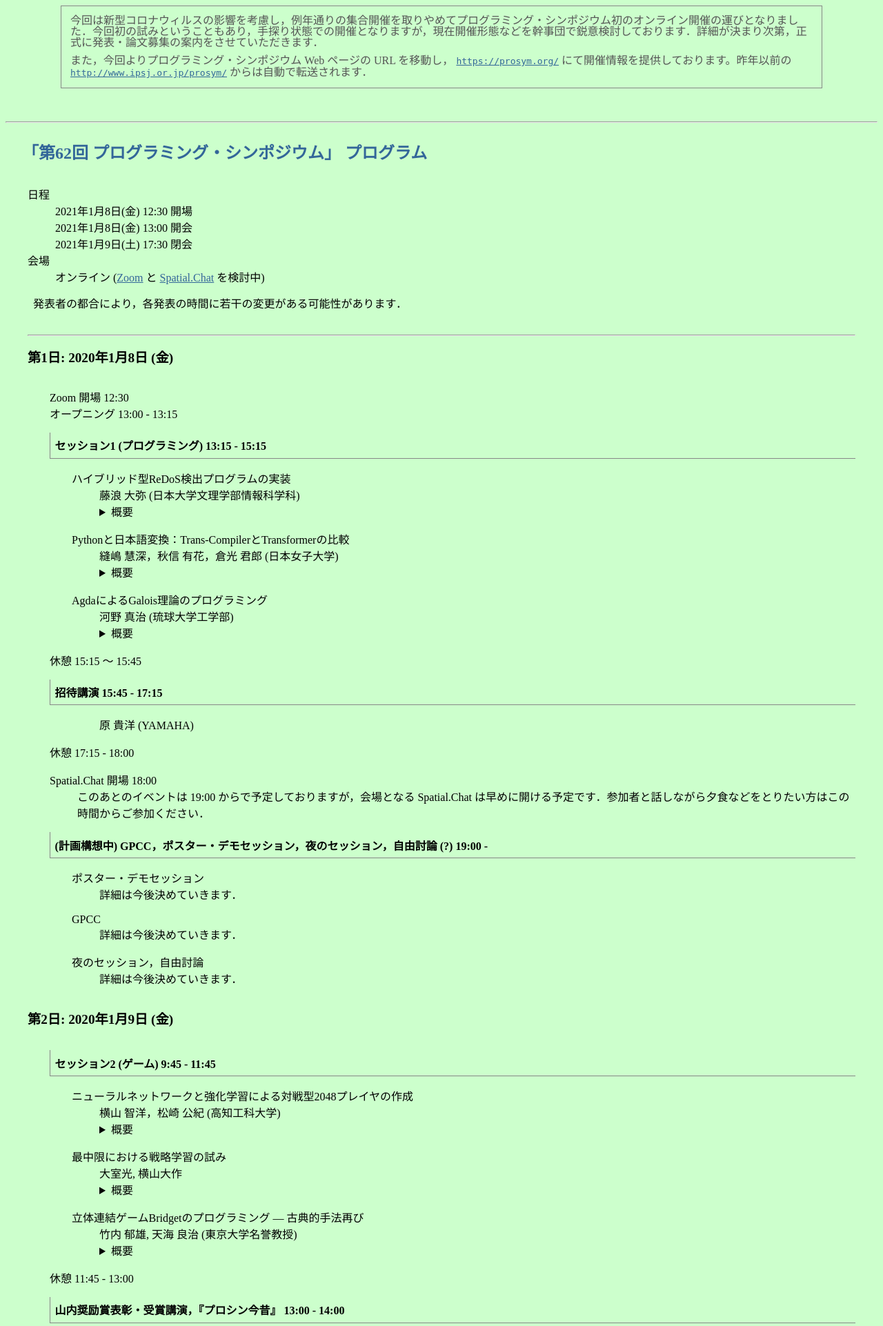
After one commit to prosym/test, a PHP site: page /62/program.html in a window 1280 px wide. The commit adds this page. Shown: the top 1922 px of the page at 69% size. Run offline with PHP 8.4, Linux system fonts and the light colour scheme.

Commit message:
62: program

```diff
--- a/62/cfp.html
+++ b/62/cfp.html
@@ -14,7 +14,7 @@
 
 <hr/>
 
-<main>
+<main id="cfp">
 
 <h1>「第62回 プログラミング・シンポジウム」 発表・論文募集のご案内</h1>
 
--- /dev/null
+++ b/62/program.html
@@ -0,0 +1,191 @@
+<!DOCTYPE html>
+<html lang="ja">
+<head>
+  <meta charset="utf-8">
+  <title>「第62回 プログラミング・シンポジウム」 プログラム</title>
+  <link rel="stylesheet" href="style.css" type="text/css" />
+</head>
+<body>
+
+<aside>
+<p>今回は新型コロナウィルスの影響を考慮し，例年通りの集合開催を取りやめてプログラミング・シンポジウム初のオンライン開催の運びとなりました．今回初の試みということもあり，手探り状態での開催となりますが，現在開催形態などを幹事団で鋭意検討しております．詳細が決まり次第，正式に発表・論文募集の案内をさせていただきます．</p>
+<p>また，今回よりプログラミング・シンポジウム Web ページの URL を移動し， <a href="https://prosym.org/"><code class="url">https://prosym.org/</code></a> にて開催情報を提供しております。昨年以前の <a href="http://www.ipsj.or.jp/prosym/"><code class="url">http://www.ipsj.or.jp/prosym/</code></a> からは自動で転送されます．</p>
+</aside>
+
+<hr/>
+
+<main id="program">
+
+<h1>「第62回 プログラミング・シンポジウム」 プログラム</h1>
+
+<div class="content">
+
+<section id="date-and-venue">
+
+<dl>
+  <dt>日程</dt>
+  <dd>2021年1月8日(金) 12:30 開場</dd>
+  <dd>2021年1月8日(金) 13:00 開会</dd>
+  <dd>2021年1月9日(土) 17:30 閉会</dd>
+  <dt>会場</dt>
+  <dd>オンライン (<a href="https://zoom.us/">Zoom</a> と <a href="https://spatial.chat/">Spatial.Chat</a> を検討中)</dd>
+</dl>
+
+<p>発表者の都合により，各発表の時間に若干の変更がある可能性があります．</p>
+
+</section>
+
+<hr/>
+
+<h2>第1日: 2020年1月8日 (金)</h2>
+
+<section id="day1">
+
+<dl>
+  <dt>Zoom 開場 12:30</dt>
+  <dt>オープニング 13:00 - 13:15</dt>
+</dl>
+
+<h3>セッション1 (プログラミング) 13:15 - 15:15</h3>
+
+<dl class="session">
+  <dt>ハイブリッド型ReDoS検出プログラムの実装</dt>
+  <dd>藤浪 大弥 (日本大学文理学部情報科学科)</dd>
+  <dd class="abstract"><details><summary>概要</summary><blockquote>ReDoSとは高い負荷をかけてサービスを妨害するDoS (Denial-of-Service) 攻撃の一種で、バックトラック型の正規表現エンジンではパターンによってはマッチングに入力文字列に対して非線形な(二乗や指数的な)時間がかかる場合があることを利用したものである。
+この脆弱性は次の2つの方法で検出できることが知られている。
+1) パターンに対応する非決定性有限状態オートマトン(NFA)の遷移関数から、ReDoSの原因となるような構造を探索する。
+2) 遺伝的アルゴリズムによって入力文字列をいくつも生成し(ファジング)、ReDoSの原因となるような文字列を発見する。
+NFAを用いる場合は原理的に対応の難しい構文があり、ファジングの場合は必ずしもReDoSを検出できるとは限らない。
+本発表では、パターンに応じて適切な検出手法を選択する、ハイブリッド型ReDoS検出プログラムの紹介を行う。</blockquote></details></dd>
+  <dt>Pythonと日本語変換：Trans-CompilerとTransformerの比較</dt>
+  <dd>縫嶋 慧深，秋信 有花，倉光 君郎 (日本女子大学)</dd>
+  <dd class="abstract"><details><summary>概要</summary><blockquote>近年、深層学習技術の登場により，文書要約や質問応答など、自然言語処理は目覚ましい発展を遂げている. 我々は、これらの技術発展をソフトウェア開発においても享受するため、ソースコードを形式化された自然言語に変換する手法を提案する。本発表では、Pythonコードを日本語記述に変換する過程で、従来の形式的な変換に基づくTrans-Compiler と最新のニューラル機械翻訳技法であるTransformer によるの変換を比較する予定である。また、逆変換となる自然言語からのコード生成などの展望について述べたい。</blockquote></details></dd>
+  <dt>AgdaによるGalois理論のプログラミング</dt>
+  <dd>河野 真治 (琉球大学工学部)</dd>
+  <dd class="abstract"><details><summary>概要</summary><blockquote>群論の検証をプログラミングで行う研究はたくさんあるが、検証と証明を同時におこなうには証明支援系が適している。代数方程式の複数の解はそれを入れ替えても方程式を満たすので交換に対する群に対して不変になっている。方程式をより低次の方程式の解に帰着できる条件は交換子g ⁻¹ ∙ h ⁻¹ ∙ g ∙ hが単位元になることなので、それを全部計算してやれば良い。対称群は有限なので計算自体は容易だが、その計算と証明との関係を示すにはAgdaの証明を含むデータ構造が必要になる。そのためのFresh listやco-induction について考察する。</blockquote></details></dd>
+</dl>
+
+<dl>
+  <dt>休憩 15:15 〜 15:45</dt>
+</dl>
+
+<h3>招待講演 15:45 - 17:15</h3>
+
+<dl class="session">
+  <dd>原 貴洋 (YAMAHA)</dd>
+</dl>
+
+<dl>
+  <dt>休憩 17:15 - 18:00</dt>
+</dl>
+
+<dl>
+  <dt>Spatial.Chat 開場 18:00</dt>
+  <dd>このあとのイベントは 19:00 からで予定しておりますが，会場となる Spatial.Chat は早めに開ける予定です．参加者と話しながら夕食などをとりたい方はこの時間からご参加ください．</dd>
+</dl>
+
+<h3>(計画構想中) GPCC，ポスター・デモセッション，夜のセッション，自由討論 (?) 19:00 -</h3>
+
+<dl class="session">
+  <dt>ポスター・デモセッション</dt>
+  <dd>詳細は今後決めていきます．</dd>
+  <dt>GPCC</dt>
+  <dd>詳細は今後決めていきます．</dd>
+  <dt>夜のセッション，自由討論</dt>
+  <dd>詳細は今後決めていきます．</dd>
+</dl>
+
+</section>
+
+<h2>第2日: 2020年1月9日 (金)</h2>
+
+<section id="day2">
+
+<h3>セッション2 (ゲーム) 9:45 - 11:45</h3>
+
+<dl class="session">
+  <dt>ニューラルネットワークと強化学習による対戦型2048プレイヤの作成</dt>
+  <dd>横山 智洋，松崎 公紀 (高知工科大学)</dd>
+  <dd class="abstract"><details><summary>概要</summary><blockquote>「対戦型2048」とは、一人ゲーム「2048」を二人ゲームに拡張したものである。対戦型2048の特徴の一つは、攻撃側と防御側でプレイが非対称なことである。これまで2015年のGPCCの問題として採用され、いくつかのプレイヤが実装された。本研究では、ニューラルネットワークと強化学習を用いて対戦型2048プレイヤを作成した。ニューラルネットワークは、全体5層からなる畳み込みニューラルネットワーク[松崎, 投稿中]を用いた。学習の方法として二通りの実験を行った。一つは、防御側の学習と攻撃側の学習を交互に行うものである。もう一つは、防御側の学習と攻撃側の学習を同時に行うものである。本発表では、学習方法について説明するとともに、得られたニューラルネットワークプレイヤ間の対戦結果について報告する。</blockquote></details></dd>
+  <dt>最中限における戦略学習の試み</dt>
+  <dd>大室光, 横山大作</dd>
+  <dd class="abstract"><details><summary>概要</summary><blockquote>"最中限とは3人プレイのトランプゲームである。ルールはシンプルだが、多くの場面で中間の順位を狙う必要がある、独特の難しさがあるゲームである。大域的な戦略をたててちょうど良い程度の得点を狙い、局所的な戦術を用いてその得点を実際に獲得していく、という組み合わせが必要となり、コンピュータプレイヤ作成には複雑な要求があるゲームであるといってよい。
+本研究では、ヒューリスティックな解法、並びにTD法を用いた強化学習によるプレイヤを作成し、ランダムプレイヤとの対戦を用いてその有効性を探る。"</blockquote></details></dd>
+  <dt>立体連結ゲームBridgetのプログラミング — 古典的手法再び</dt>
+  <dd>竹内 郁雄, 天海 良治 (東京大学名誉教授)</dd>
+  <dd class="abstract"><details><summary>概要</summary><blockquote>英国発の立体型の連結ゲームBridget（ブリジット）はまだ日本では発売されていないようだが，競技してみると予想外に奥深いゲームである．正立方体4個を連結してできるテトロミノの駒14個を交互に打ち，8x8の盤面を（上から見て）対辺同士を連結すれば勝利するのだが，手の選択の分岐数が多いのと，形状の組合せが対象となるのでプログラミングは比較的面倒である．BridgetはGPCC2019の問題にもなっており，2020の夏のプロシンで対戦デビューをした．本稿では，深層学習や最新のGUIを使わない「古典的手法」のみで，定跡の半自動生成を含め，ある程度強いプログラムを開発したことについて報告する．なお，付録でGobblet Gobblersという楽しいゲームの完全解析を行ったことについても述べる．</blockquote></details></dd>
+</dl>
+
+<dl>
+  <dt>休憩 11:45 - 13:00</dt>
+</dl>
+
+<h3>山内奨励賞表彰・受賞講演，『プロシン今昔』 13:00 - 14:00</h3>
+
+<dl class="session">
+  <dt>山内奨励賞受賞論文: 「静的型つき組版処理システムSATySFi」 諏訪敬之</dt>
+  <dt>『プロシン今昔』</dt>
+</dl>
+
+<dl>
+  <dt>休憩 14:00 - 14:30</dt>
+</dl>
+
+<h3>セッション3 (教育) 14:30 - 17:10</h3>
+
+<dl class="session">
+  <dt>初心者のプログラムを正誤と質で評価するシステム</dt>
+  <dd>鄭 佳健 (電気通信大学 情報・ネットワーク工学専攻 寺田研究室)</dd>
+  <dd class="abstract"><details><summary>概要</summary><blockquote>　プログラミングを習得するためには練習問題を解くのが効果的である。
+　しかし、初心者が正解にたどり着くのはそれほど簡単なことではないので、正解に近い、「惜しい」プログラムを評価する方法が必要である。
+　一般のプログラミングコンテストなどでは、テスト入力に対する出力が正解と一致するかどうかで正誤を判定する。これに対し、本研究では正解プログラムとの近さ、言い換えればプログラムの質の評価を目指す。これによって、結果は正しくなくても良いプログラムをそれなりに評価でき、また、逆に結果が正しくとも構造や振る舞いの点で問題のあるプログラムも発見できる。この評価方法から、正解を得た初心者が過剰に自慢することがなく、不正解を得た初心者も自信をなくすことがないことが期待される。具体的な評価の方法としては、静的な解析としてプログラムの抽象構文木を用いた類似度と、動的な解析として変数値の系列の比較による類似度を用いる。</blockquote></details></dd>
+  <dt>初等教育・特別活動(クラブ活動)における実践事例：2011年度からの実践を振り返り今後の活動を考える</dt>
+  <dd>内田 奈津子，柏 舜 (フェリス女学院大学，University of California, Santa Cruz)</dd>
+  <dd class="abstract"><details><summary>概要</summary><blockquote>2020年度より，初等教育におけるプログラミング教育が始まった．
+著者らは，地域，大学，学校とが連携して2008年よりロボット教材を活用した講座を実施してきた．これに参加した当時小学5年生であった著者らの提案により，2011年度に小学校での特別活動(クラブ活動)として，プログラミングを体験できる教育環境を実現させた．
+この取り組みは，2016年度まで大学と学校が連携して運用した．その後，一時中断したが，2020年度より再開し，学校を中心とした運用に移行した．しかし，以下の課題が明らかになった．
+・特別活動(クラブ活動)の特性により継続が難しいこと(対象校においては，毎年児童の希望によりクラブ活動の内容が決められる)
+・設備が整っているだけで，担当者のスキルに寄るところが大きい
+・教員の移動により，ノウハウが引き継がれていない
+本稿では，開設当初のカリキュラムを紹介し，現状の課題解決に向けての提案を行う．</blockquote></details></dd>
+  <dt>GoogleColaboratoryにおけるPythonの導入実践~一斉授業型，動画視聴型の比較~</dt>
+  <dd>山本周 (東京理科大学大学院)</dd>
+  <dd class="abstract"><details><summary>概要</summary><blockquote>「情報Ⅰ」の導入により，プログラミングが必修となった情報の授業では，文部科学省が公開した教員研修用教材でPythonが使用されており，採択される可能性が高い．また，本実践は2019年度に一斉型，2020年度に動画配信型の形態で行った。そこでPythonによるプログラミング指導の授業形態による効果の検討を目的とした．“Google Colaboratory”を用いたPythonの導入授業を行った．プログラミング経験者が1割程度である高校3年生に対して，5時間の実施をした．“Google Colaboratory”を用いることで面倒な環境構築がなくなり，関連するライブラリのインストールも容易であった．また，動画視聴型の授業形態により，生徒のコーディングのエラー等の対応における教員負担が減少し，生徒においては個別最適化された学習が可能となった．“GoogleColaboratory”によるPythonの指導は，導入なども含めて有用であることが分かった．さらに，アンケートの結果からは生徒の興味を引くことができる等の結果も得た．</blockquote></details></dd>
+  <dt>「Which Programming Languages?」の実現に向けて (口頭発表: 論文任意)</dt>
+  <dd>高野 保真，野口 敬未 (北里大学)</dd>
+  <dd class="abstract"><details><summary>概要</summary><blockquote>本研究では，質問に答えていくことで，そのユーザーに「向いている」プログラミング言語を提案・生成できるようなシステムを考えている．
+ここでいう「向いている」というのは，その人の思考方法に合っている言語であり，「〜という計算をするのに，どう説明されるのがしっくり来ますか?」といった（特定の言語で書かれたプログラムではない）選択肢に回答していくシステムをイメージしている．
+単に，既存のどの言語があなたに向いてます，というのを示すことが目的ではなく，
+・向いている言語処理系の自動生成（既存の言語へのトランスレーターも含む）
+・ある言語が分かっている人が次にどの言語に移るのがよいか
+・問題の自動生成
+など， 色々な研究の発展先を考えている．
+現状のプログラミング習得は，プログラミング言語ありきで始まっており，「その人にしっくりくる概念→プログラミング言語」という流れができないかと考えている．
+その第一段階として，本発表では全体の構想について述べ，どういった質問事項が必要という議論をしたい．</blockquote></details></dd>
+</dl>
+
+<dl>
+  <dt>クロージング 17:10 - 17:30</dt>
+</dl>
+</section>
+
+</div>
+</main>
+
+<address>
+<h2>照会先</h2>
+<ul>
+<li>情報処理学会 事業部門
+<li>Email: <code class="email">prosym62@ipsj.or.jp</code>
+<li>Web: <a href="https://prosym.org/"><code class="url">https://prosym.org/</code></a>
+</ul>
+</address>
+
+<hr/>
+
+<nav>
+<a href="/">プログラミング・シンポジウム トップページ</a>
+</nav>
+
+</body>
+</html>
--- a/62/style.css
+++ b/62/style.css
@@ -59,6 +59,53 @@ main section#fee table td {
 
 main section#type ul.types > li {
     margin-bottom: 0.5em;
+}
+
+main#program h2 {
+    font-size: 1.2em;
+}
+
+main#program section#day1 {
+    margin-left: 2em;
+}
+
+main#program section#day2 {
+    margin-left: 2em;
+}
+
+main#program dl.session {
+    margin-left: 2em;
+}
+
+main#program dl.session dt {
+    margin-top: 1em;
+}
+
+main#program dd.abstract details summary:hover {
+    cursor: pointer;
+    background-color: #bbeebb;
+}
+
+main#program dd.abstract details[open] summary:after {
+    transform: rotate(90deg);
+}
+
+main#program dd.abstract blockquote {
+    border: #888888 1px solid;
+    margin: 0em;
+    padding: 0.5em;
+    font-size: 0.9em;
+    background-color: #bbeebb;
+    white-space: pre-wrap;
+}
+
+main#program h3 {
+    font-size: 1em;
+
+    border-bottom: #888888 thin solid;
+    border-left: #888888 thin solid;
+
+    padding: 0.4em;
 }
 
 address {
```
Also changed, not shown: 62/62program.html (added, +21 -0 lines).
